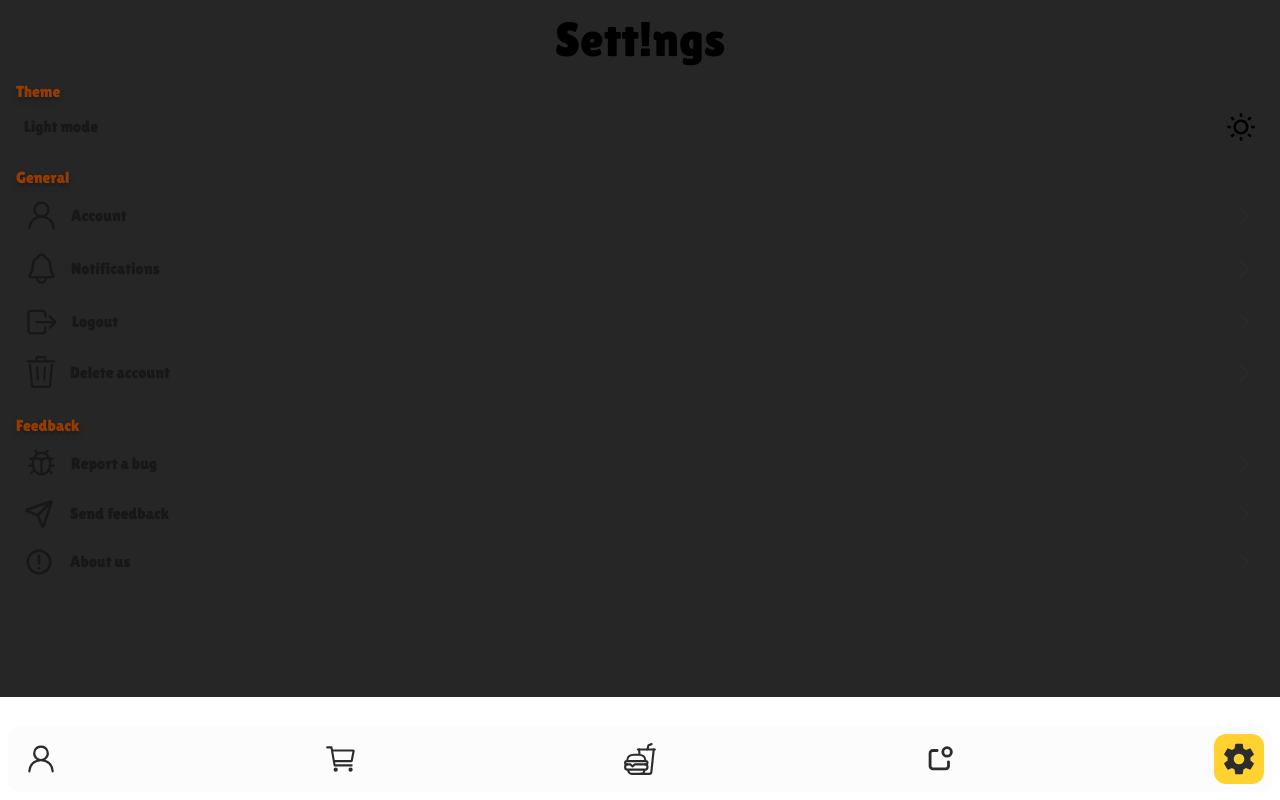
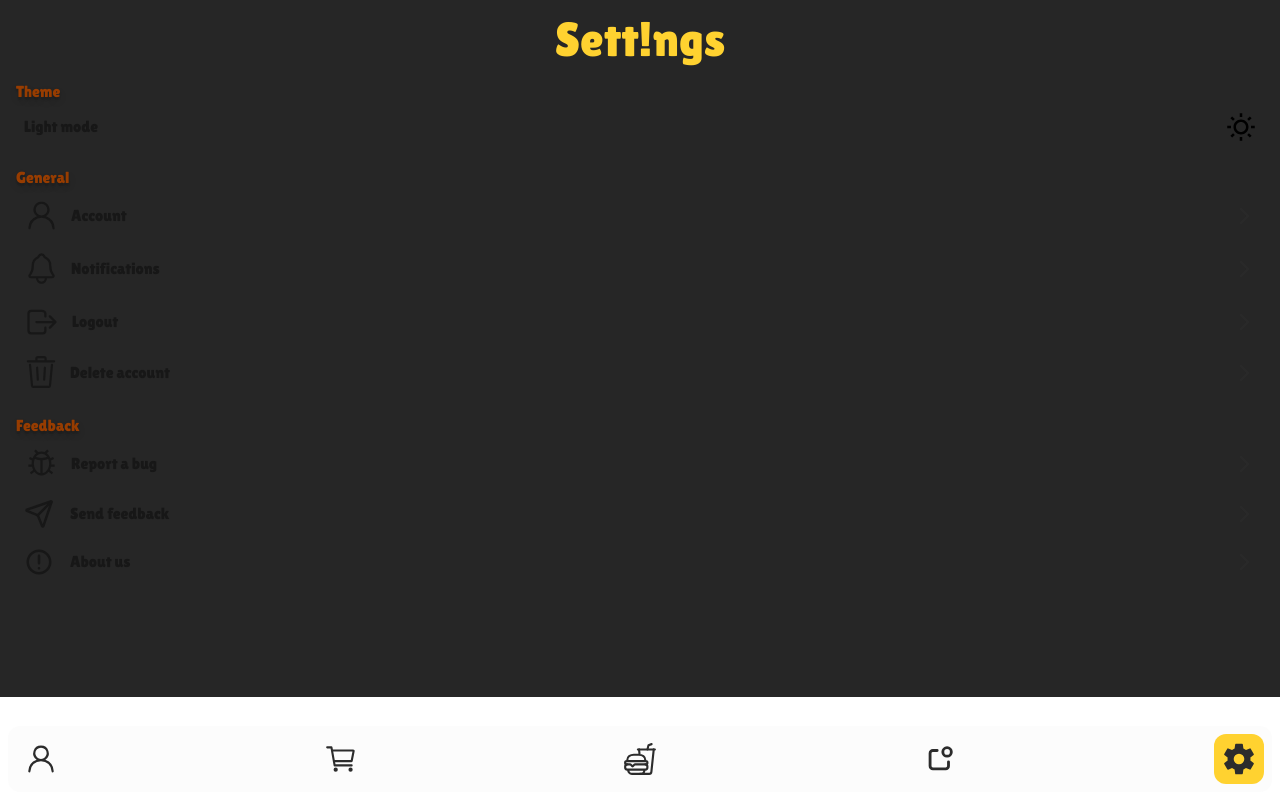
Before and after one commit to mahdibaderloo/fastfood, a React (Vite) app: page /settings in a window 1280 px wide. Built offline with nearby package versions, Linux system fonts and the light colour scheme.

Commit message:
dark theme for HeaderSettings

```diff
--- a/src/features/settings/HeaderSettings.jsx
+++ b/src/features/settings/HeaderSettings.jsx
@@ -1,7 +1,7 @@
 function HeaderSettings() {
   return (
     <header className="w-full flex items-center justify-center pt-4">
-      <p className="text-5xl">Sett!ngs</p>
+      <p className="text-5xl dark:text-amber-300">Sett!ngs</p>
     </header>
   );
 }
```
